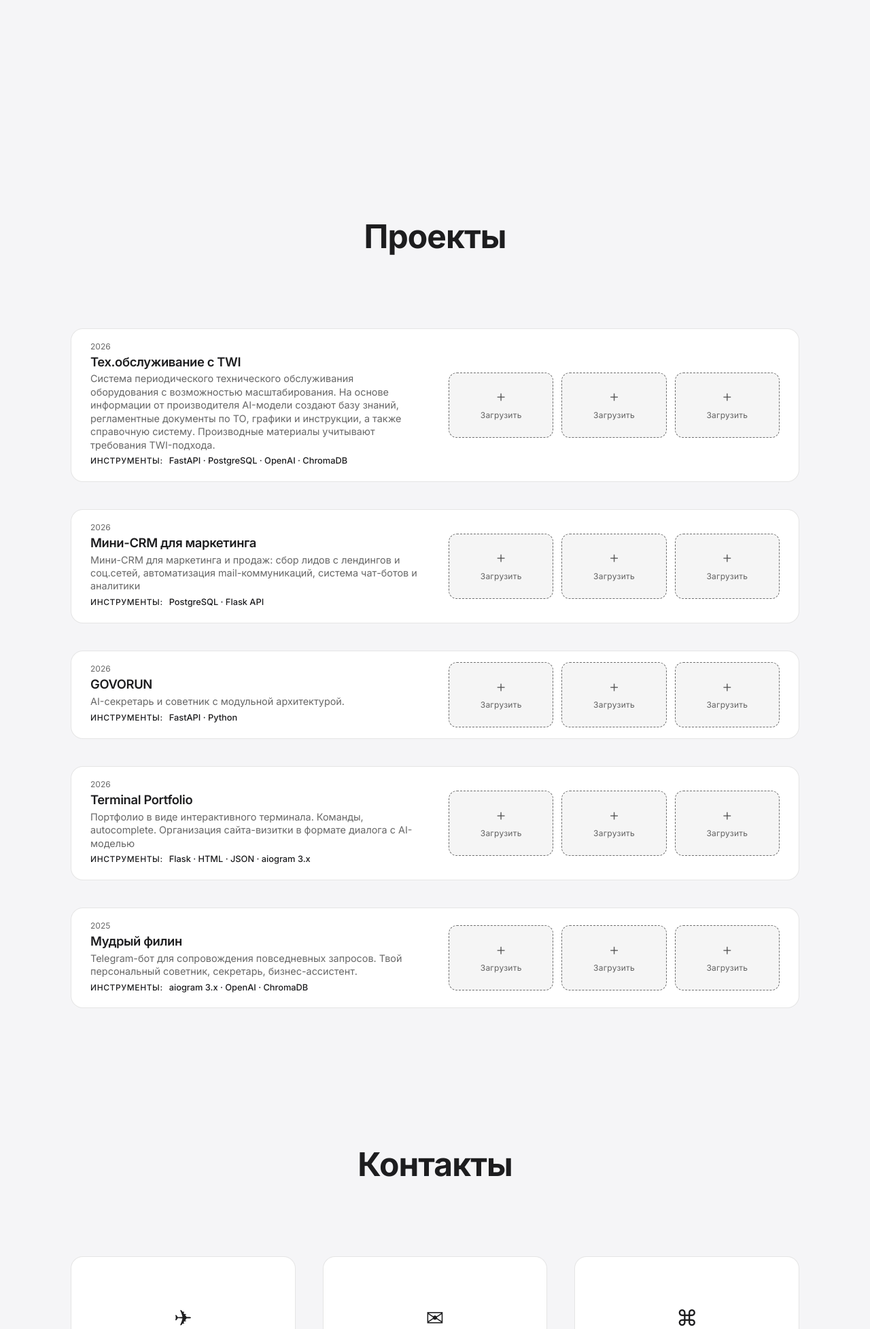
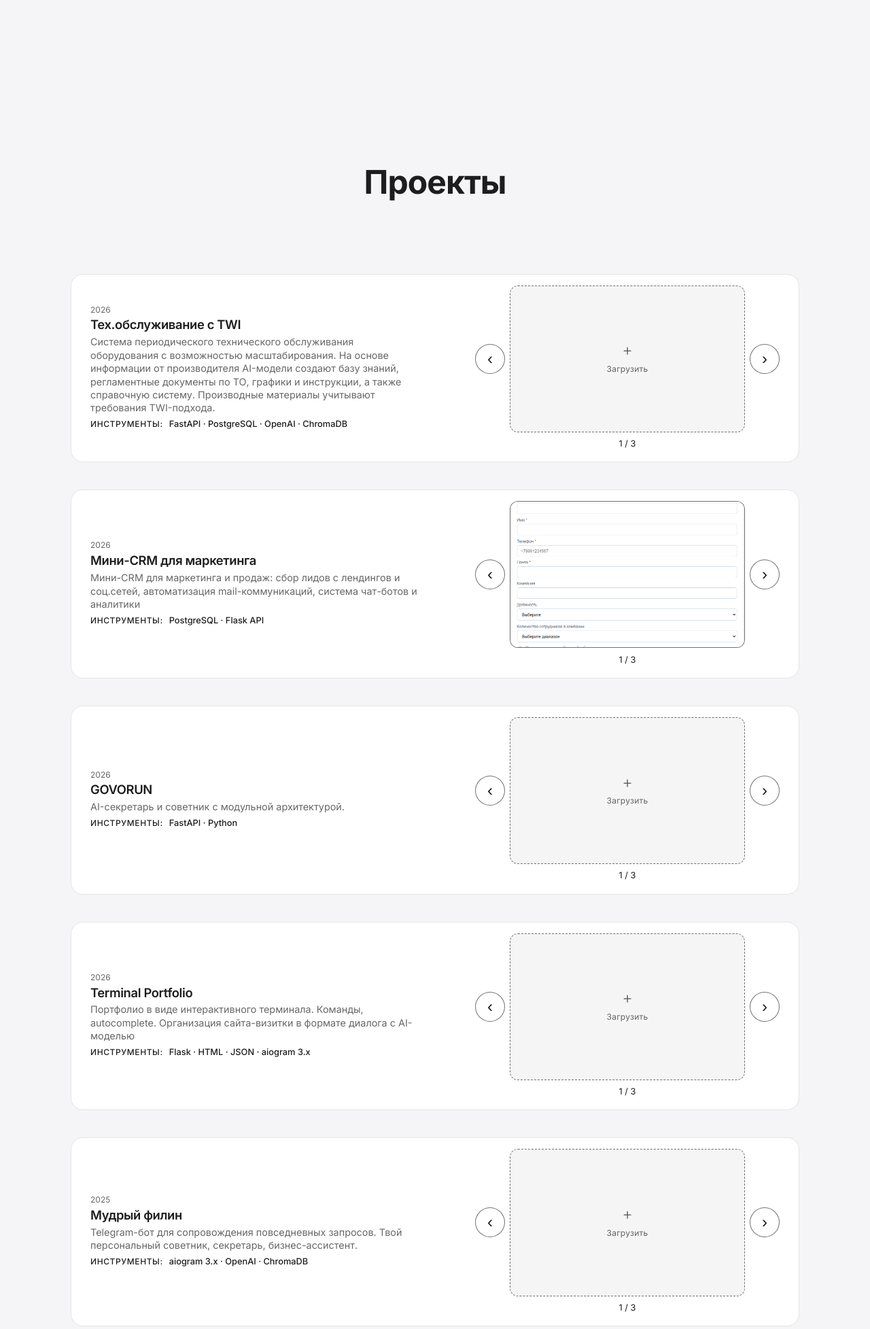
Before and after one commit to for9653960484/portfolio, a Flask app: page / in a window 1280 px wide. Shown: the part 650-2605 px from the top of the page at 68% size. Run offline with Flask 3, Linux system fonts and the light colour scheme.

Commit message:
Add project image carousels with a fixed-size zoom.
Co-authored-by: Cursor <cursoragent@cursor.com>

```diff
--- a/projects.json
+++ b/projects.json
@@ -34,7 +34,7 @@
       "tools": ["PostgreSQL", "Flask API"],
       "year": "2026",
       "link": "https://github.com/for9653960484/vmeste",
-      "images": [null, null, null]
+      "images": ["uploads/p4-s0.png", "uploads/p4-s1.png", "uploads/p4-s2.png"]
     },
     {
       "id": 3,
--- a/static/css/style.css
+++ b/static/css/style.css
@@ -284,7 +284,7 @@ section {
 
 /* Projects — one wide card per row */
 .projects {
-  padding-top: var(--space-3xl);
+  padding-top: calc(var(--space-3xl) / 2);
 }
 
 .projects-stack {
@@ -337,6 +337,75 @@ section {
   grid-template-columns: repeat(3, minmax(0, 1fr));
   gap: 0.75rem;
   width: 100%;
+}
+
+.card-media--carousel {
+  display: grid;
+  grid-template-columns: auto minmax(0, 1fr) auto;
+  grid-template-rows: auto auto;
+  align-items: center;
+  column-gap: 0.45rem;
+  row-gap: 0.45rem;
+  width: min(100%, 28rem);
+  margin-left: auto;
+}
+
+.card-media--carousel .card-gallery {
+  grid-column: 2;
+  grid-row: 1;
+  grid-template-columns: 1fr;
+}
+
+.card-media--carousel .carousel-prev {
+  grid-column: 1;
+  grid-row: 1;
+}
+
+.card-media--carousel .carousel-next {
+  grid-column: 3;
+  grid-row: 1;
+}
+
+.card-media--carousel .carousel-count {
+  grid-column: 1 / -1;
+  grid-row: 2;
+}
+
+.card-media--carousel .card-shot-wrap {
+  display: none;
+}
+
+.card-media--carousel .card-shot-wrap.is-active {
+  display: block;
+}
+
+.carousel-nav {
+  display: grid;
+  place-items: center;
+  width: 2.75rem;
+  height: 2.75rem;
+  padding: 0;
+  border: 1px solid var(--color-shot-border);
+  border-radius: 50%;
+  background: var(--color-bg-card);
+  color: var(--color-text);
+  font-size: 1.5rem;
+  line-height: 1;
+  cursor: pointer;
+  touch-action: manipulation;
+}
+
+.carousel-nav:hover,
+.carousel-nav:focus-visible {
+  border-color: var(--color-text);
+  outline: none;
+}
+
+.carousel-count {
+  margin: 0;
+  text-align: center;
+  font-size: 0.8rem;
+  color: var(--color-tools);
 }
 
 .card-shot-wrap {
@@ -397,24 +466,106 @@ section {
   outline: none;
 }
 
-.card-shot--editable.has-image::after {
-  content: "Заменить";
-  position: absolute;
+.card-shot--editable.has-image .card-shot-upload {
   left: 0;
   right: 0;
   bottom: 0;
-  padding: 0.35rem 0.25rem;
+  display: flex;
+  align-items: center;
+  justify-content: center;
+  height: 1.7rem;
   background: rgba(0, 0, 0, 0.55);
   color: #fff;
   font-size: 0.72rem;
-  text-align: center;
   opacity: 0;
   transition: opacity var(--transition);
 }
 
-.card-shot--editable.has-image:hover::after,
-.card-shot--editable.has-image:focus-visible::after {
+.card-shot--editable.has-image .card-shot-upload::before {
+  content: "Заменить";
+}
+
+.card-shot--editable.has-image:hover .card-shot-upload,
+.card-shot--editable.has-image:focus-within .card-shot-upload {
   opacity: 1;
+}
+
+.card-shot-zoom {
+  position: absolute;
+  inset: 0;
+  z-index: 1;
+  display: block;
+  width: 100%;
+  height: 100%;
+  padding: 0;
+  border: 0;
+  background: none;
+  cursor: zoom-in;
+}
+
+.card-shot-upload {
+  position: absolute;
+  z-index: 2;
+  cursor: pointer;
+}
+
+.card-shot--editable:not(.has-image) .card-shot-upload {
+  position: absolute;
+  inset: 0;
+}
+
+.card-shot--editable.has-image .card-shot-upload {
+  left: 0;
+  right: 0;
+  bottom: 0;
+  height: 1.7rem;
+}
+
+.lightbox {
+  width: min(1280px, calc(100vw - 1.5rem), calc((100vh - 2.5rem) * 1.6));
+  height: auto;
+  aspect-ratio: 8 / 5;
+  max-width: calc(100vw - 1.5rem);
+  max-height: calc(100vh - 2.5rem);
+  margin: auto;
+  padding: 0;
+  border: 0;
+  border-radius: 16px;
+  overflow: hidden;
+  background: #111113;
+}
+
+.lightbox::backdrop {
+  background: rgba(0, 0, 0, 0.45);
+}
+
+.lightbox-image {
+  display: block;
+  width: 100%;
+  height: 100%;
+  object-fit: contain;
+  background: #111113;
+}
+
+.lightbox-close {
+  position: absolute;
+  top: 0.6rem;
+  right: 0.6rem;
+  z-index: 1;
+  width: 2.25rem;
+  height: 2.25rem;
+  border: 0;
+  border-radius: 50%;
+  background: rgba(255, 255, 255, 0.16);
+  color: #fff;
+  font-size: 1.4rem;
+  line-height: 1;
+  cursor: pointer;
+}
+
+.lightbox-close:hover,
+.lightbox-close:focus-visible {
+  background: rgba(255, 255, 255, 0.28);
 }
 
 .card-shot-input {
@@ -432,7 +583,7 @@ section {
   position: absolute;
   top: 0.4rem;
   right: 0.4rem;
-  z-index: 1;
+  z-index: 3;
   width: 1.5rem;
   height: 1.5rem;
   border: none;
@@ -586,8 +737,10 @@ section {
     padding: 0.85rem 1rem;
   }
 
-  .card-gallery {
-    max-width: 520px;
+  .card-media--carousel {
+    width: 100%;
+    margin-left: 0;
+    margin-right: 0;
   }
 }
 
--- a/static/js/main.js
+++ b/static/js/main.js
@@ -49,6 +49,39 @@ document.addEventListener("DOMContentLoaded", () => {
     updateHeaderBg();
   }
 
+  document.querySelectorAll(".card-media--carousel").forEach((media) => {
+    const slides = [...media.querySelectorAll(".card-shot-wrap")];
+    const indexLabel = media.querySelector(".carousel-index");
+    if (!slides.length) return;
+    let index = Math.max(0, slides.findIndex((slide) => slide.classList.contains("is-active")));
+
+    const show = (next) => {
+      index = (next + slides.length) % slides.length;
+      slides.forEach((slide, slideIndex) => {
+        slide.classList.toggle("is-active", slideIndex === index);
+      });
+      if (indexLabel) indexLabel.textContent = String(index + 1);
+    };
+
+    media.querySelector(".carousel-prev")?.addEventListener("click", () => show(index - 1));
+    media.querySelector(".carousel-next")?.addEventListener("click", () => show(index + 1));
+
+    let touchStartX = 0;
+    let touchStartY = 0;
+    media.addEventListener("touchstart", (event) => {
+      const touch = event.changedTouches[0];
+      touchStartX = touch.clientX;
+      touchStartY = touch.clientY;
+    }, { passive: true });
+    media.addEventListener("touchend", (event) => {
+      const touch = event.changedTouches[0];
+      const deltaX = touch.clientX - touchStartX;
+      const deltaY = touch.clientY - touchStartY;
+      if (Math.abs(deltaX) < 40 || Math.abs(deltaX) < Math.abs(deltaY)) return;
+      show(index + (deltaX < 0 ? 1 : -1));
+    }, { passive: true });
+  });
+
   document.querySelectorAll(".card-shot-wrap").forEach((shot) => {
     const input = shot.querySelector(".card-shot-input");
     const removeButton = shot.querySelector(".card-shot-remove");
@@ -61,9 +94,44 @@ document.addEventListener("DOMContentLoaded", () => {
       uploadShot(shot, file);
     });
 
+    shot.querySelector(".card-shot")?.addEventListener("click", (event) => {
+      if (event.target.closest(".card-shot-remove, .card-shot-zoom, .card-shot-input, .card-shot-upload")) return;
+      const frame = shot.querySelector(".card-shot");
+      if (frame?.classList.contains("has-image")) return;
+      input.click();
+    });
+
     removeButton?.addEventListener("click", () => {
       deleteShot(shot);
     });
+  });
+
+  const lightbox = document.getElementById("lightbox");
+  const lightboxImage = lightbox?.querySelector(".lightbox-image");
+
+  document.addEventListener("click", (event) => {
+    const zoom = event.target.closest(".card-shot-zoom");
+    if (!zoom || !lightbox || !lightboxImage) return;
+    const image = zoom.querySelector("img");
+    if (!image?.src) return;
+    lightboxImage.src = image.currentSrc || image.src;
+    lightboxImage.alt = image.alt || "";
+    lightbox.showModal();
+  });
+
+  lightbox?.querySelector(".lightbox-close")?.addEventListener("click", () => {
+    lightbox.close();
+  });
+
+  lightbox?.addEventListener("click", (event) => {
+    if (event.target === lightbox) lightbox.close();
+  });
+
+  lightbox?.addEventListener("close", () => {
+    if (lightboxImage) {
+      lightboxImage.removeAttribute("src");
+      lightboxImage.alt = "";
+    }
   });
 });
 
@@ -137,11 +205,19 @@ async function deleteShot(shot) {
 function showShotImage(shot, url) {
   const frame = shotFrame(shot);
   frame.querySelector(".card-shot-empty")?.remove();
-  let image = frame.querySelector("img");
+  let zoom = frame.querySelector(".card-shot-zoom");
+  if (!zoom) {
+    zoom = document.createElement("button");
+    zoom.type = "button";
+    zoom.className = "card-shot-zoom";
+    zoom.setAttribute("aria-label", "Увеличить иллюстрацию");
+    frame.prepend(zoom);
+  }
+  let image = zoom.querySelector("img");
   if (!image) {
     image = document.createElement("img");
     image.alt = "";
-    frame.prepend(image);
+    zoom.append(image);
   }
   image.src = url;
   frame.classList.add("has-image");
@@ -149,7 +225,7 @@ function showShotImage(shot, url) {
 
 function clearShotImage(shot) {
   const frame = shotFrame(shot);
-  frame.querySelector("img")?.remove();
+  frame.querySelector(".card-shot-zoom")?.remove();
   frame.classList.remove("has-image");
   if (frame.querySelector(".card-shot-empty")) return;
 
--- a/templates/index.html
+++ b/templates/index.html
@@ -62,35 +62,34 @@
                         {% endif %}
                         <p class="card-upload-status" hidden></p>
                     </div>
+                    <div class="card-media card-media--carousel">
+                        <button type="button" class="carousel-nav carousel-prev" aria-label="Предыдущее изображение">‹</button>
                     <div class="card-gallery" aria-label="Иллюстрации: {{ project.title }}">
                         {% for src in project.images %}
-                        <div class="card-shot-wrap" data-slot="{{ loop.index0 }}">
-                            {% if can_upload %}
-                            <label class="card-shot{% if src %} has-image{% endif %} card-shot--editable">
-                            {% else %}
-                            <div class="card-shot{% if src %} has-image{% endif %}">
-                            {% endif %}
+                        <div class="card-shot-wrap{% if loop.first %} is-active{% endif %}" data-slot="{{ loop.index0 }}">
+                            <div class="card-shot{% if src %} has-image{% endif %}{% if can_upload %} card-shot--editable{% endif %}">
                                 {% if src %}
-                                <img src="{{ url_for('static', filename=src) }}" alt="{{ project.title }}, иллюстрация {{ loop.index }}">
-                                {% else %}
+                                <button type="button" class="card-shot-zoom" aria-label="Увеличить иллюстрацию {{ loop.index }}: {{ project.title }}">
+                                    <img src="{{ url_for('static', filename=src) }}" alt="{{ project.title }}, иллюстрация {{ loop.index }}">
+                                </button>
+                                {% elif can_upload %}
                                 <div class="card-shot-empty">
-                                    {% if can_upload %}
                                     <span class="card-shot-plus" aria-hidden="true">+</span>
                                     <span class="card-shot-hint">Загрузить</span>
-                                    {% endif %}
                                 </div>
                                 {% endif %}
                                 {% if can_upload %}
-                                <input class="card-shot-input" type="file" accept="image/jpeg,image/png,image/webp,image/gif" aria-label="Загрузить иллюстрацию {{ loop.index }} для {{ project.title }}">
+                                <label class="card-shot-upload">
+                                    <input class="card-shot-input" type="file" accept="image/jpeg,image/png,image/webp,image/gif" aria-label="Загрузить иллюстрацию {{ loop.index }} для {{ project.title }}">
+                                </label>
+                                <button type="button" class="card-shot-remove" aria-label="Удалить иллюстрацию {{ loop.index }}">×</button>
                                 {% endif %}
-                            {% if can_upload %}
-                            </label>
-                            <button type="button" class="card-shot-remove" aria-label="Удалить иллюстрацию {{ loop.index }}">×</button>
-                            {% else %}
                             </div>
-                            {% endif %}
                         </div>
                         {% endfor %}
+                    </div>
+                        <button type="button" class="carousel-nav carousel-next" aria-label="Следующее изображение">›</button>
+                        <p class="carousel-count" aria-live="polite"><span class="carousel-index">1</span> / {{ project.images|length }}</p>
                     </div>
                 </article>
                 {% endfor %}
@@ -123,6 +122,11 @@
         <p>Развитие процессов. Развитие людей.</p>
     </footer>
 
+    <dialog class="lightbox" id="lightbox" aria-label="Увеличенная иллюстрация">
+        <button type="button" class="lightbox-close" aria-label="Закрыть">×</button>
+        <img class="lightbox-image" alt="">
+    </dialog>
+
     <script src="{{ url_for('static', filename='js/main.js') }}"></script>
 </body>
 </html>
```
Also changed, not shown: static/uploads/p4-s0.png (added), static/uploads/p4-s1.png (added), static/uploads/p4-s2.png (added).
